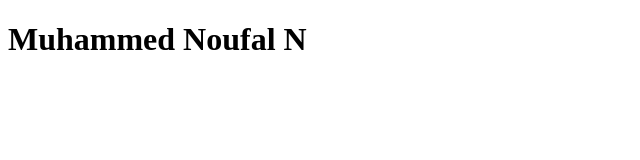
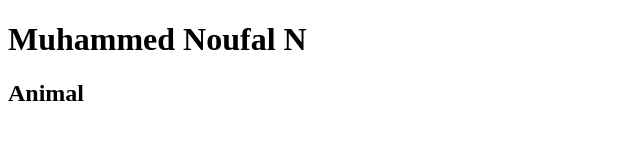
Before and after one commit to noufal-1234/S10_MuhammedNoufal, a plain HTML site: page index.html in a window 1280 px wide. Shown: the whole page, without its empty margins (0-640 px from the left). Drawn offline with Linux system fonts and the light colour scheme.

Commit message:
updated added h2

```diff
--- a/index.html
+++ b/index.html
@@ -7,5 +7,8 @@
 </head>
 <body>
     <h1>Muhammed Noufal N</h1>
+    <h2>Animal
+
+    </h2>
 </body>
 </html>
```
